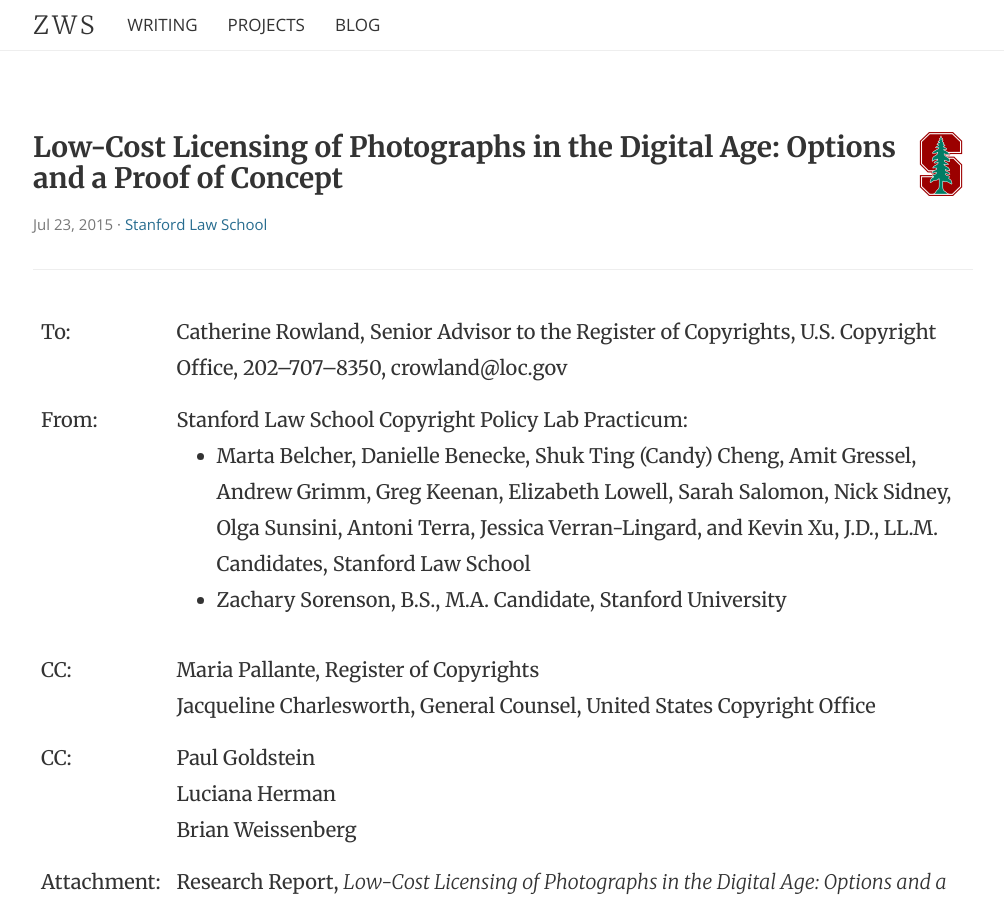
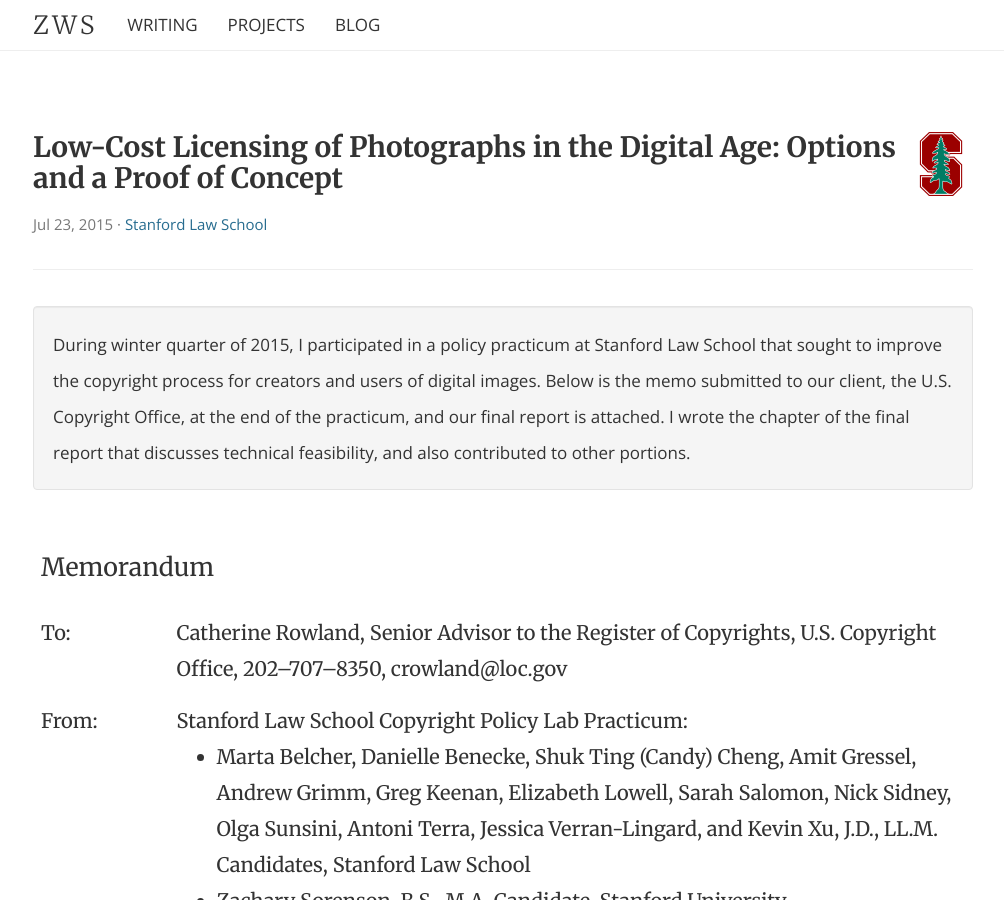
Before and after one commit to zwsorenson/zwsorenson.github.io, a Jekyll site: the page built from _posts/2015-07-23-copyright-practicum.md, in a window 1280 px wide and 900 px high. Shown: the whole window, without its empty margins (137-1141 px from the left). Built offline with Jekyll 4.4.1, drawn with Linux system fonts in a browser that asks for light colours; nearby versions of some CDN libraries.

Commit message:
added DNC post and ability to have intro blurb for post

```diff
--- a/_layouts/post.html
+++ b/_layouts/post.html
@@ -35,6 +35,11 @@
 {% endif %}
 
 <article>
+    {% if page.intro %}
+        <div class="well">
+            <small>{{ page.intro}}</small>
+        </div>
+    {% endif %}
     {{ content }}
 </article>
 
--- a/_posts/2015-07-23-copyright-practicum.md
+++ b/_posts/2015-07-23-copyright-practicum.md
@@ -6,9 +6,23 @@
 source-name: Stanford Law School
 source-url: 'https://publicpolicy.stanford.edu'
 download-url: '/files/copyright.pdf'
+intro: >
+    During winter quarter of 2015, I participated in a policy practicum at
+    Stanford Law School that sought to improve the copyright process for
+    creators and users of digital images. Below is the memo submitted to our
+    client, the U.S. Copyright Office, at the end of the practicum, and our
+    final report is attached. I wrote the chapter of the final report that
+    discusses technical feasibility, and also contributed to other portions.
 ---
 
+
+
 <table class="table table-no-border">
+    <thead>
+        <tr>
+            <td colspan="2"><h2>Memorandum</h2></td>
+        </tr>
+    </thead>
     <tr>
         <td>To:</td>
         <td>Catherine Rowland, Senior Advisor to the Register of Copyrights, U.S. Copyright Office, 202–707–8350, crowland@loc.gov</td>
@@ -51,19 +65,19 @@
 
 _The Law and Policy Lab at Stanford Law School is composed of students who are committed to improving public policy in a variety of fields. As Stanford Law students enrolled in the Copyright Policy Lab Practicum, we have spent the 2015 Winter and Spring Quarters under the supervision of Professor Paul Goldstein and Lecturer Luciana Herman conducting policy research on the issues facing photographers in registering their works with the United States Copyright Office, licensing those works for use, and enforcing their rights. We have developed possible options for improving the registration, licensing, and enforcement processes, and we have developed a proof of concept licensing website for photographers and consumers. This research and analysis informs our response to the Copyright Office’s Notice of Inquiry, and is included in an accompanying report, “Low-Cost Licensing of Photographs in the Digital Age: Options and a Proof of Concept.” Our goal is to provide an informed and objective perspective to the Copyright Office as it considers improvements to its current procedures concerning certain visual works._
 
-## 1. What are the most significant challenges related to monetizing and/or licensing photographs, graphic artworks, and/or illustrations?
+### 1. What are the most significant challenges related to monetizing and/or licensing photographs, graphic artworks, and/or illustrations?
 
 Ownership information for many photographs uploaded to the Internet is often separated from the work, or is fragmented, or otherwise unavailable. Copyright registration is of limited help – photographers face special barriers to registration because of the sheer volume of the works they produce, and have few incentives to record ownership transfers. Even for registered
 photographs and illustrations, metadata and security mechanisms are often missing or, if present, are relatively easy to strip out, making many photographs instantaneously orphan works. Moreover, even if a work is registered and ownership transfers are duly recorded, there is often no ready mechanism for potential users to connect a work they encounter on the Internet with the corresponding copyright registration. Without ownership information, mutually beneficial licensing of photographs cannot occur. Potential buyers or licensees cannot contact the owner for the privilege to use the work and therefore must risk an infringement lawsuit or simply walk away. Moreover, many low-value users may be unfamiliar with licensing laws and procedures, and so will use images without appreciating the infringement risk. These barriers to licensing undermine one of copyright’s central goals – to encourage production of creative works by granting authors a bundle of exclusive rights from which they can profit.
 
 
-## 2. What are the most significant enforcement challenges for photographers, graphic artists, and/or illustrators?
+### 2. What are the most significant enforcement challenges for photographers, graphic artists, and/or illustrators?
 
 Digital technologies have vastly expanded the proliferation of images that have no clearly linked ownership rights. Social media sites have a standard practice of stripping out metadata, making rights to images difficult to track. Easy access to these images entices copying by consumers who may not fully understand the liability they incur when they fail to secure rights from an owner or author. Consumers’ perception that limited enforcement against such uses is rare contributes to a norm of not pursuing ownership information.
 
 We studied the community of independent bloggers who typically believe that attribution to the creator or owner of an image is all that is legally required for use. Many bloggers complain that they encounter problems in finding and obtaining authors’ permission to use copyrighted works. They say that they often lack access to the original image owner, and many find that commercially available products that can help track ownership rights are too costly for their limited budgets. A system that allows for quick and seamless connection between image owners and users would be a powerful tool for bloggers, as well as help secure rights and enforcement mechanisms for photographers and graphic artists.
 
-## 3. What are the most significant registration challenges for photographers, graphic artists, and/or illustrators?
+### 3. What are the most significant registration challenges for photographers, graphic artists, and/or illustrators?
 
 The most significant challenge is the lack of a low-friction, low-cost, integrated, automated registration and licensing platform. Associated with the absence of such a platform are a series of related issues, which we have framed in terms of options that may help lower barriers to registration and licensing.
 
@@ -89,10 +103,10 @@
 These options have varying feasibility and may intertwine and overlap according to the role
 that the Copyright Office pursues in facilitating online licensing
 
-## 4. What are the most significant challenges or frustrations for those who wish to make legal use of photographs, graphic art works, and/or illustrations?
+### 4. What are the most significant challenges or frustrations for those who wish to make legal use of photographs, graphic art works, and/or illustrations?
 
 Current digital licensing solutions are often tailored to the needs of high-value users, such as commercial publishers, and print and broadcast media, and typically neglect low-value, “long- tail” users, such as small businesses, website and mobile application developers, graphic designers, bloggers, and community organizations. For long-tail users, the limited licensing options and high transaction costs of existing solutions act as barriers to lawful, licensed uses of photographs or other images. Bloggers, for example, are a vibrant portion of Internet communities, yet many encounter problems in finding and obtaining authors’ permission to use copyrighted works. Bloggers complain that they often lack access to the original image owner, and many independent bloggers find that commercially available products are too costly for their limited budgets. A system that allows for quick and seamless connection between image owners and users would be a powerful tool for bloggers.
 
-## 5. What other issues or challenges should the Office be aware of regarding photographs, graphic artworks, and/or illustrations under the Copyright Act?
+### 5. What other issues or challenges should the Office be aware of regarding photographs, graphic artworks, and/or illustrations under the Copyright Act?
 
 Please see our full report, _Low-Cost Licensing of Photographs in the Digital Age: Options and a Proof of Concept_, submitted with this response memo. Please also see our proof of concept prototype licensing website for photographs, as referenced in Part II of the report.
```
Also changed, not shown: _posts/2015-07-24-dnc-lifts-ban.md (added, +21 -0 lines), copy.html (+5 -9 lines), copy.md (+32 -11 lines).
